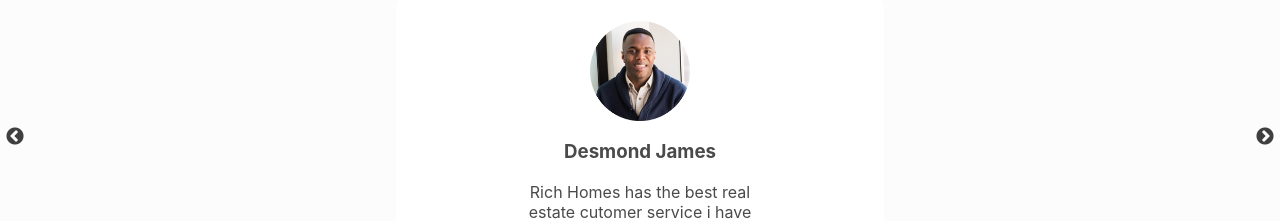
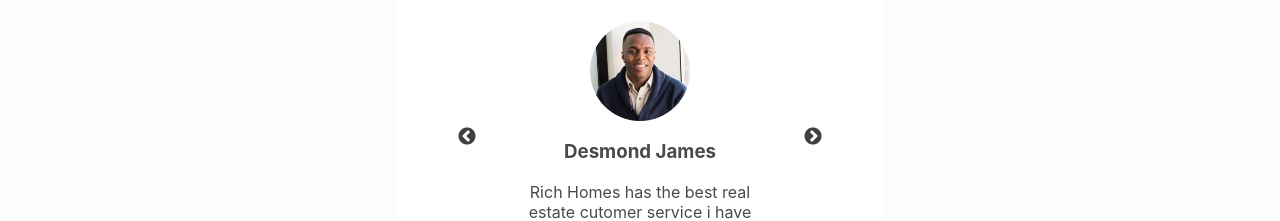
Before and after one commit to tosebikan/richhomesgh, a React (Create React App) app: page / in a window 1280 px wide. Shown: the part 3080-3301 px from the top of the page. Built offline with nearby package versions, Linux system fonts and the light colour scheme.

Commit message:
slider css update

```diff
--- a/src/screens/HomeScreen.css
+++ b/src/screens/HomeScreen.css
@@ -359,22 +359,22 @@
   color: black !important;
 }
 
-.slides {
+.slide {
   position: relative;
 }
 
-.slides .slick-prev,
-.slides .slick-next {
+.slide .slick-prev,
+.slide .slick-next {
   position: absolute;
   top: 50%;
   z-index: 1;
 }
 
-.slides .slick-prev {
+.slide .slick-prev {
   left: 10%;
 }
 
-.slides .slick-next {
+.slide .slick-next {
   right: 10%;
 }
 
@@ -420,11 +420,11 @@
     padding-bottom: 20px;
   }
 
-  .slides .slick-prev {
+  .slide .slick-prev {
     left: 35%;
   }
 
-  .slides .slick-next {
+  .slide .slick-next {
     right: 35%;
   }
 }
```
